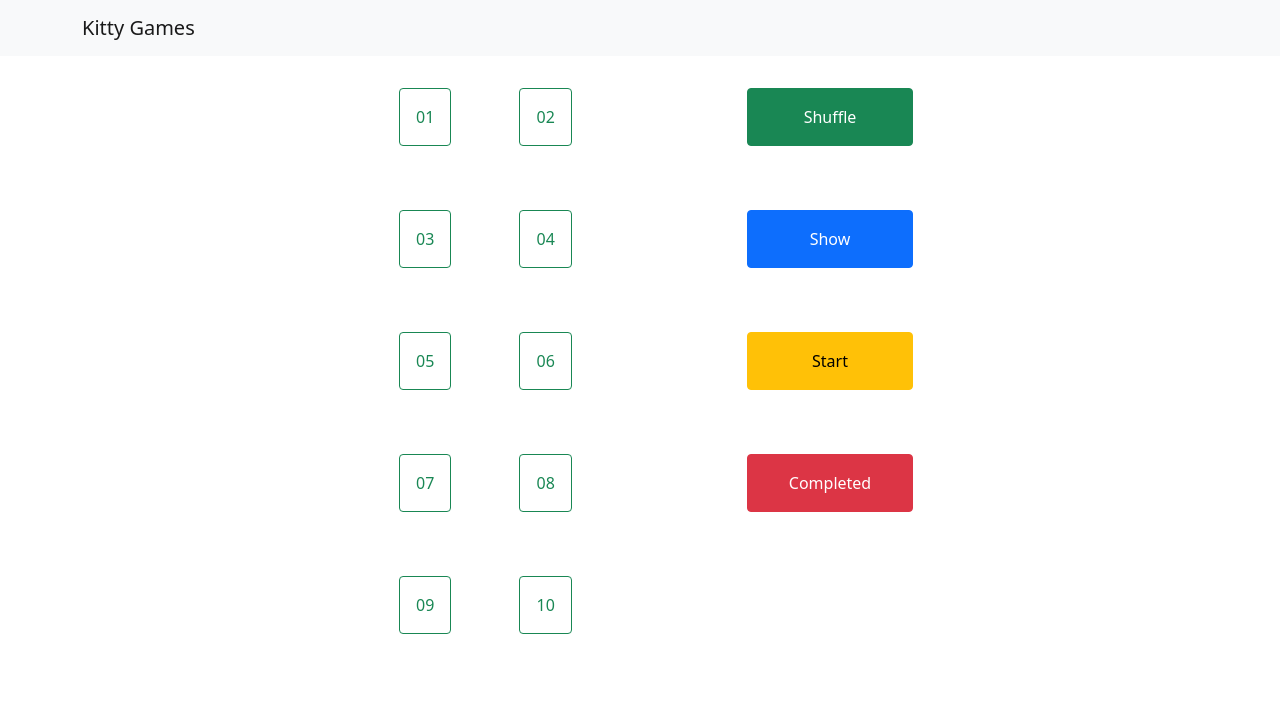
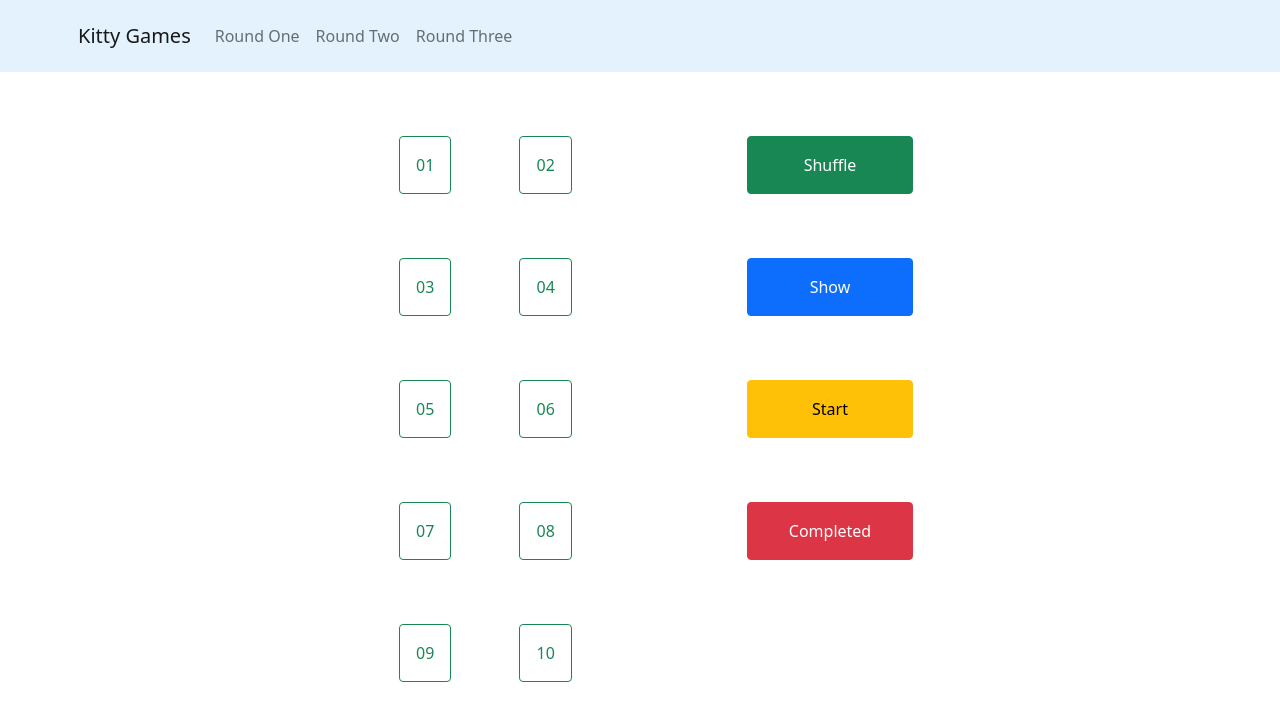
Before and after one commit to vjnimje/kittygames, a CodeIgniter app: page /index.php/game/index in a window 1280 px wide. Shown: the top 713 px of the page. Run offline with CodeIgniter, Linux system fonts and the light colour scheme; data comes from the database, SQL or seed files in the repository.

Commit message:
Navigation Bar added

```diff
--- a/application/views/header.php
+++ b/application/views/header.php
@@ -1,17 +1,34 @@
 <!DOCTYPE html>
 <html>
 <head>
-	<meta charset="utf-8">
-	<meta name="viewport" content="width=device-width, initial-scale=1">
+	   <meta http-equiv="Content-Type" content="text/html; charset=utf-8" />
+	   <!--<meta charset="utf-8"> -->
+	   <meta http-equiv="X-UA-Compatible" content="IE=edge">
+	   <meta name="viewport" content="width=device-width, initial-scale=1">
 	<title>Kitty Games</title>
 	<link rel="stylesheet" type="text/css" href="<?php echo base_url();?>assets/css/bootstrap.min.css">
 	<link rel="stylesheet" type="text/css" href="<?php echo base_url();?>assets/css/blur.css">
 	<link rel="stylesheet" type="text/css" href="<?php echo base_url();?>assets/css/shapes.css">
 </head>
 <body>
-  	<nav class="navbar navbar-expand-lg navbar-light bg-light">
-  		<div class="container">
-  			<a class="navbar-brand" href="<?php echo base_url();?>">Kitty Games</a>
-  		</div>
-
-  	</nav>
+<nav class="navbar navbar-expand-lg navbar-light" style="background-color: #e3f2fd; margin-bottom: 2rem;">
+	<div class="container" style="padding:0.5rem;">
+		<a class="navbar-brand" href="<?php echo base_url();?>">Kitty Games</a>
+		    <button class="navbar-toggler" type="button" data-toggle="collapse" data-target="#navbarTogglerDemo01" aria-controls="navbarTogglerDemo01" aria-expanded="false" aria-label="Toggle navigation">
+			    <span class="navbar-toggler-icon"></span>
+			</button>
+		  <div class="collapse navbar-collapse" id="navbarNavDropdown">
+		    <ul class="navbar-nav">
+		      <li class="nav-item active">
+		        <a class="nav-link" href="<?php echo base_url();?>gameone">Round One</a>
+		      </li>
+		      <li class="nav-item active">
+		        <a class="nav-link" href="<?php echo base_url();?>gametwo">Round Two</a>
+		      </li>
+		      <li class="nav-item active">
+		        <a class="nav-link" href="<?php echo base_url();?>gamethree">Round Three</a>
+		      </li>
+		    </ul>
+		</div>
+	</div>
+</nav>
```
